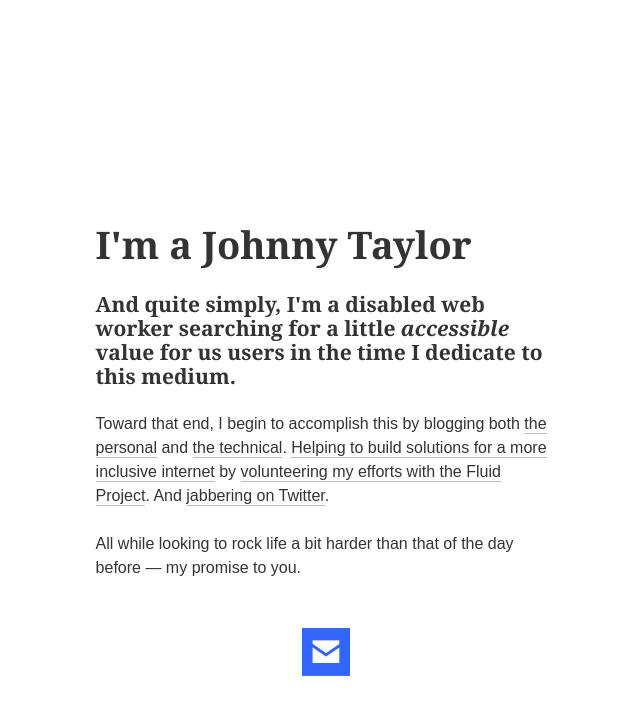
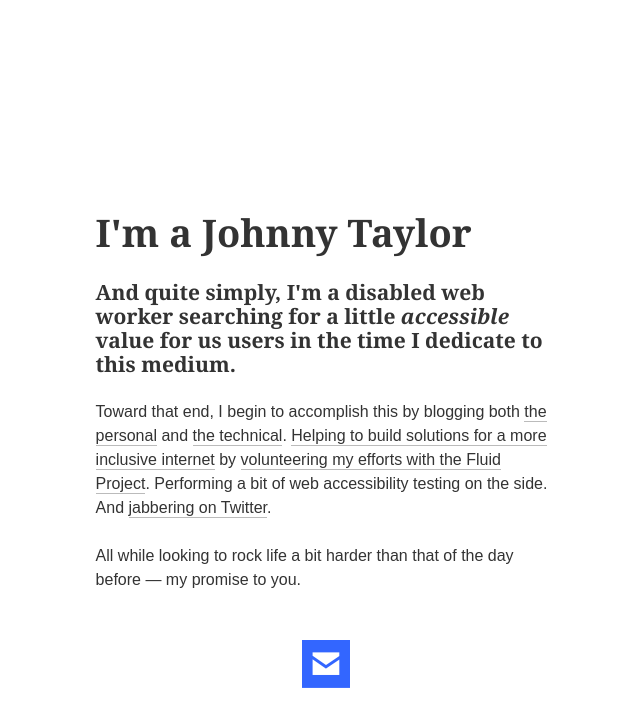
Before and after one commit to abledaccess/johnnydaux.org, a Jekyll site: the page built from index.md, in a window 1280 px wide. Shown: the top 727 px of the page, without its empty margins (314-954 px from the left). Built offline with Jekyll 4.4.1, drawn with Linux system fonts in a browser that asks for light colours; Markdown is read by kramdown in place of the engine named in the settings.

Commit message:
GH-PAGES: Update copy

```diff
--- a/index.md
+++ b/index.md
@@ -7,6 +7,6 @@
 
 <p class="intro">And quite simply, I'm a disabled web worker searching for a little <em>accessible</em> value for us users in the time I dedicate to this medium.</p>
 
-Toward that end, I begin to accomplish this by blogging both <a href="http://unboundedexistence.com" rel="external">the personal</a> and <a href="http://abledaccess.com" rel="external">the technical</a>. <a href="https://github.com/abledaccess/" rel="external">Helping to build solutions for a more inclusive internet</a> by <a href="http://fluidproject.org" rel="external">volunteering my efforts with the Fluid Project</a>. And <a href="https://twitter.com/abledaccess" rel="external">jabbering on Twitter</a>.
+Toward that end, I begin to accomplish this by blogging both <a href="http://unboundedexistence.com" rel="external">the personal</a> and <a href="http://abledaccess.com" rel="external">the technical</a>. <a href="https://github.com/abledaccess/" rel="external">Helping to build solutions for a more inclusive internet</a> by <a href="http://fluidproject.org" rel="external">volunteering my efforts with the Fluid Project</a>. Performing a bit of web accessibility testing on the side. And <a href="https://twitter.com/abledaccess" rel="external">jabbering on Twitter</a>.
 
 All while looking to rock life a bit harder than that of the day before&nbsp;&mdash; my promise to you.
```
